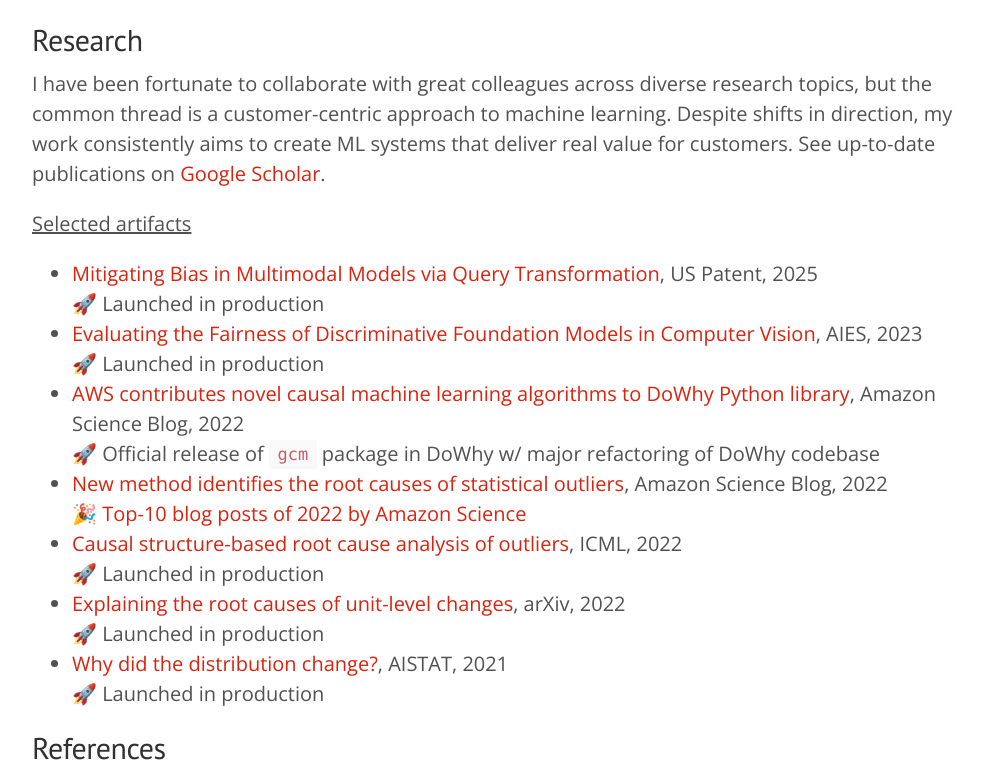
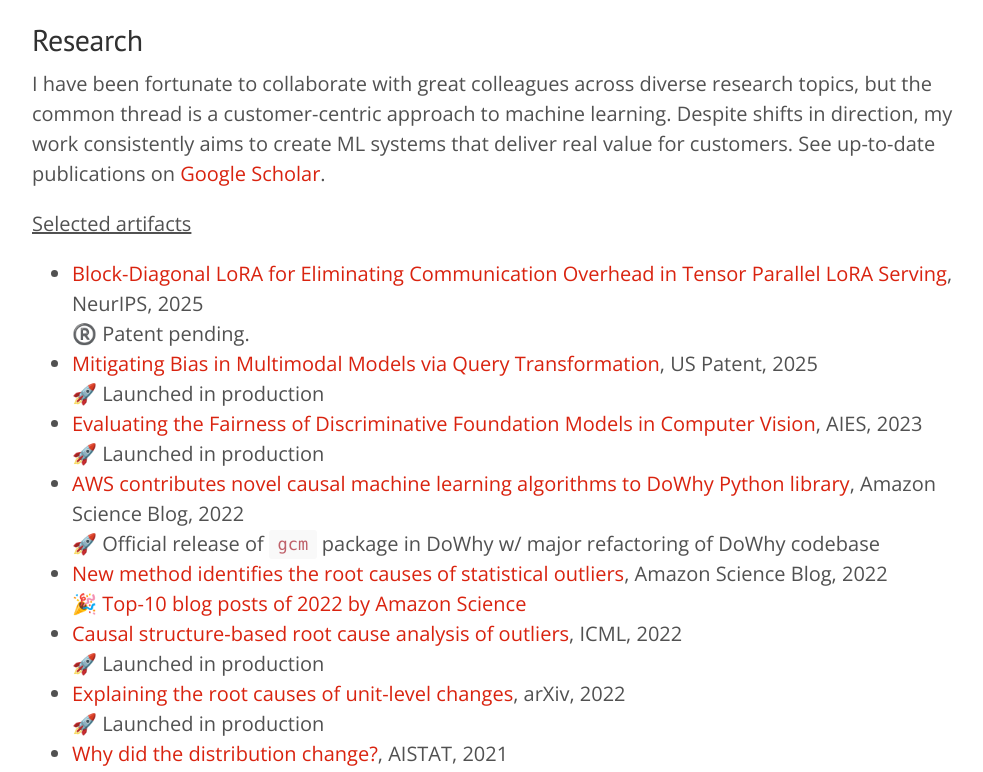
Before and after one commit to kailashbuki/kailashbuki.github.io, a Jekyll site: the page built from index.md, in a window 1280 px wide and 900 px high, scrolled down 1642 px, cut to the strip 0-772 px from the top of the window. Shown: the whole strip, without its empty margins (128-1111 px from the left). Built offline with Jekyll 4.4.1, drawn with Linux system fonts in a browser that asks for light colours.

Commit message:
Add BDLoRA publication

```diff
--- a/index.md
+++ b/index.md
@@ -25,6 +25,8 @@ I studied Bachelor's Degree in Computer Engineering at the [Institute of Enginee
 I have been fortunate to collaborate with great colleagues across diverse research topics, but the common thread is a customer-centric approach to machine learning. Despite shifts in direction, my work consistently aims to create ML systems that deliver real value for customers. See up-to-date publications on [Google Scholar](https://scholar.google.com/citations?hl=en&user=O5yaQbgAAAAJ&view_op=list_works&sortby=pubdate).
 
 <u>Selected artifacts</u>
+- [Block-Diagonal LoRA for Eliminating Communication Overhead in Tensor Parallel LoRA Serving](https://www.arxiv.org/pdf/2510.23346), NeurIPS, 2025<br/>
+®️ Patent pending.
 - [Mitigating Bias in Multimodal Models via Query Transformation](https://patents.google.com/patent/US12229179B1/en), US Patent, 2025<br/>
 🚀 Launched in production
 - [Evaluating the Fairness of Discriminative Foundation Models in Computer Vision](https://arxiv.org/pdf/2310.11867), AIES, 2023<br/>
```
